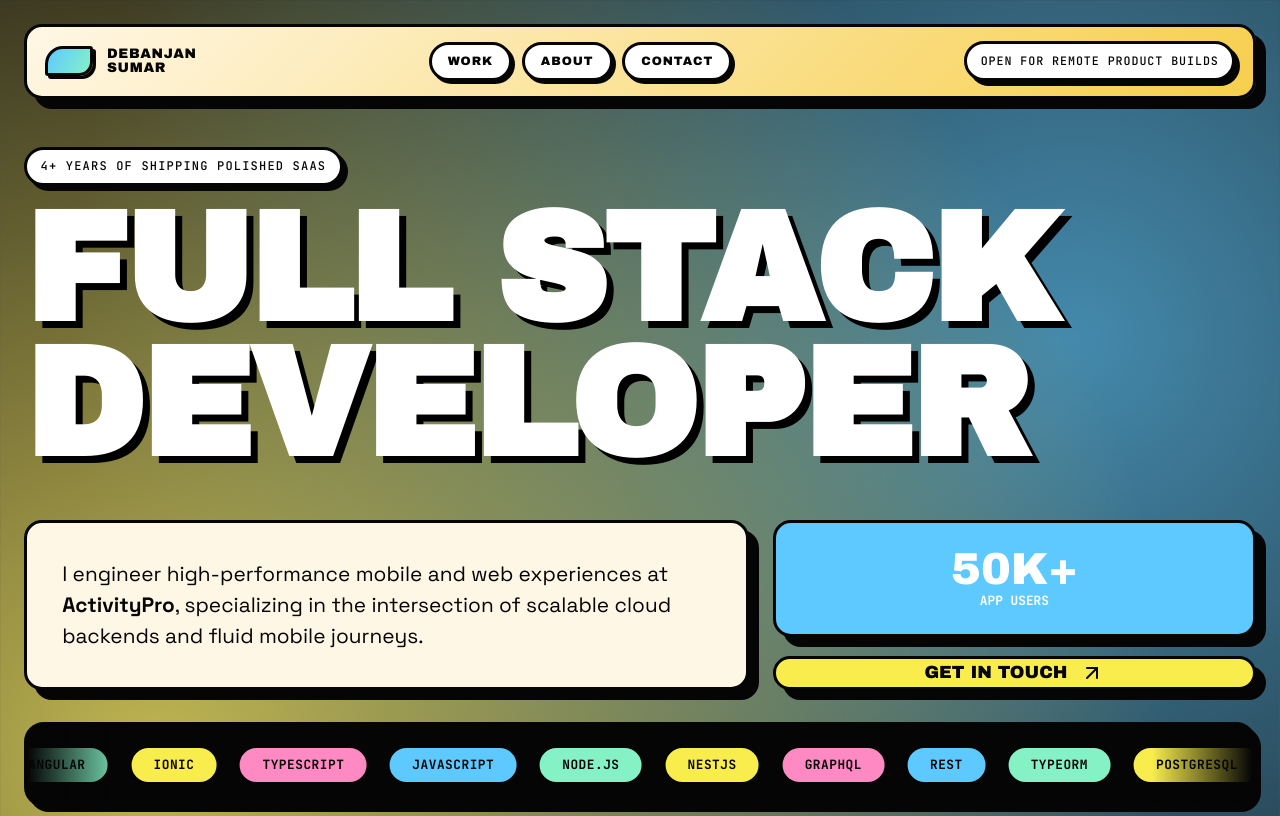
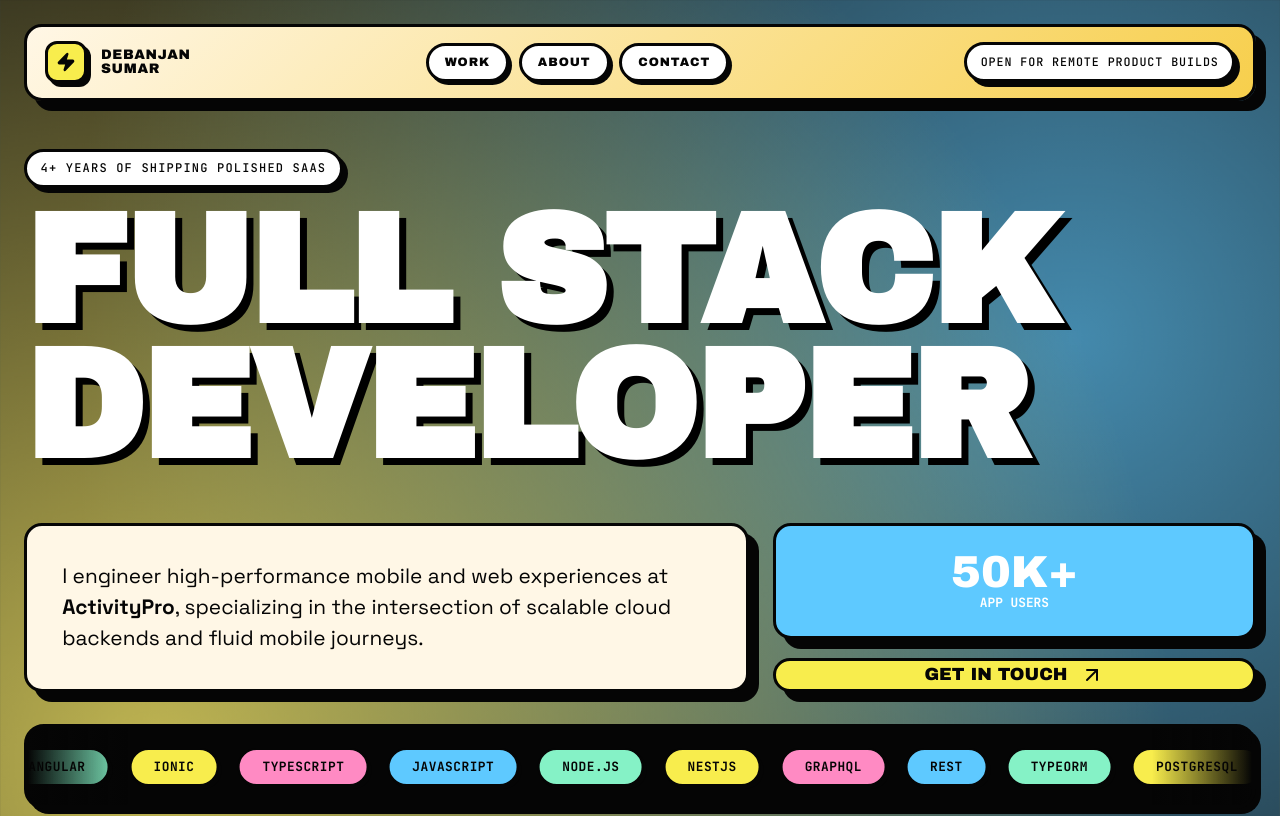
Before and after one commit to debsumar/my-portfolio, a React (Vite) app: page / in a window 1280 px wide. Shown: the top 816 px of the page. Built offline with nearby package versions, Linux system fonts and the light colour scheme.

Commit message:
feat: update favicon and page title, redesign the logo icon with new styles, hover effects, and a Zap icon.

```diff
--- a/src/App.css
+++ b/src/App.css
@@ -75,12 +75,23 @@
 }
 
 .logo-icon {
-  width: 48px;
-  height: 30px;
+  width: 42px;
+  height: 42px;
   border: 3px solid var(--ink-strong);
-  border-radius: 18px 3px 14px 3px;
-  background: linear-gradient(120deg, var(--accent-blue), var(--accent-mint));
-  box-shadow: 3px 3px 0 var(--ink-strong);
+  border-radius: 12px;
+  background: var(--accent-lime);
+  box-shadow: 4px 4px 0 var(--ink-strong);
+  display: flex;
+  align-items: center;
+  justify-content: center;
+  color: var(--ink-strong);
+  transition: all 0.2s ease;
+}
+
+.logo:hover .logo-icon {
+  transform: rotate(-8deg) scale(1.1);
+  background: var(--accent-blue);
+  color: #fff;
 }
 
 .logo-text {
--- a/src/App.tsx
+++ b/src/App.tsx
@@ -1,5 +1,5 @@
 import React, { useState } from 'react';
-import { Menu, X, ArrowUpRight, Copy, Check } from 'lucide-react';
+import { Menu, X, ArrowUpRight, Copy, Check, Zap } from 'lucide-react';
 import { experiences, contact, skills, projects } from './data';
 
 const App: React.FC = () => {
@@ -28,7 +28,9 @@ const App: React.FC = () => {
 
       <nav className="navbar brutal-card">
         <div className="logo">
-          <div className="logo-icon" />
+          <div className="logo-icon">
+            <Zap size={20} fill="currentColor" />
+          </div>
           <div className="logo-text">
             <span>Debanjan</span>
             <span>Sumar</span>
```
Also changed, not shown: index.html (+3 -2 lines).
